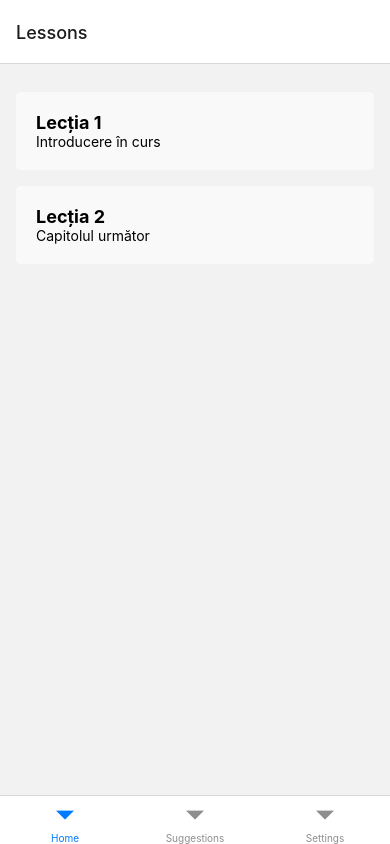
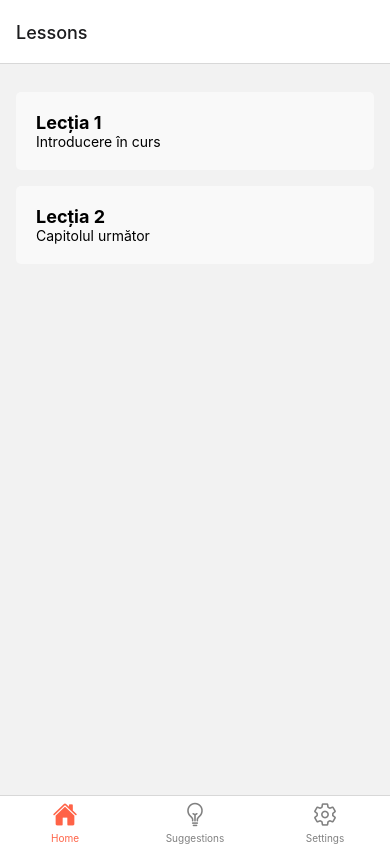
Before and after one commit to mihai-dulgheru/Assistext, a React Native app: screen /Lessons in a window 390 px wide. Built offline with nearby package versions, Linux system fonts and the light colour scheme.

Commit message:
Update navigation names and add tab icons

```diff
--- a/components/HomeScreen.js
+++ b/components/HomeScreen.js
@@ -20,7 +20,7 @@ const HomeScreen = ({navigation}) => {
   const renderItem = ({item}) => (
     <TouchableOpacity
       style={styles.lessonCard}
-      onPress={() => navigation.navigate('LessonDetails', {lesson: item})}>
+      onPress={() => navigation.navigate('Details', {lesson: item})}>
       <Text style={styles.lessonTitle}>{item.title}</Text>
       <Text>{item.subtitle}</Text>
     </TouchableOpacity>
--- a/components/StackNavigator.js
+++ b/components/StackNavigator.js
@@ -9,7 +9,7 @@ function StackNavigator() {
   return (
     <Stack.Navigator>
       <Stack.Screen name='Lessons' component={HomeScreen} />
-      <Stack.Screen name='LessonDetails' component={LessonDetailsScreen} />
+      <Stack.Screen name='Details' component={LessonDetailsScreen} />
     </Stack.Navigator>
   );
 }
--- a/components/TabNavigator.js
+++ b/components/TabNavigator.js
@@ -1,3 +1,4 @@
+import Ionicons from '@expo/vector-icons/Ionicons';
 import {createBottomTabNavigator} from '@react-navigation/bottom-tabs';
 import React from 'react';
 import SettingsScreen from './SettingsScreen';
@@ -8,7 +9,30 @@ const Tab = createBottomTabNavigator();
 
 function TabNavigator() {
   return (
-    <Tab.Navigator>
+    <Tab.Navigator
+      screenOptions={({route}) => ({
+        tabBarIcon: ({focused, color, size}) => {
+          let iconName;
+
+          switch (route.name) {
+            case 'Home':
+              iconName = focused ? 'home' : 'home-outline';
+              break;
+            case 'Suggestions':
+              iconName = focused ? 'bulb' : 'bulb-outline';
+              break;
+            case 'Settings':
+              iconName = focused ? 'settings' : 'settings-outline';
+              break;
+            default:
+              break;
+          }
+
+          return <Ionicons name={iconName} size={size} color={color} />;
+        },
+        tabBarActiveTintColor: 'tomato',
+        tabBarInactiveTintColor: 'gray',
+      })}>
       <Tab.Screen
         name='Home'
         component={StackNavigator}
```
